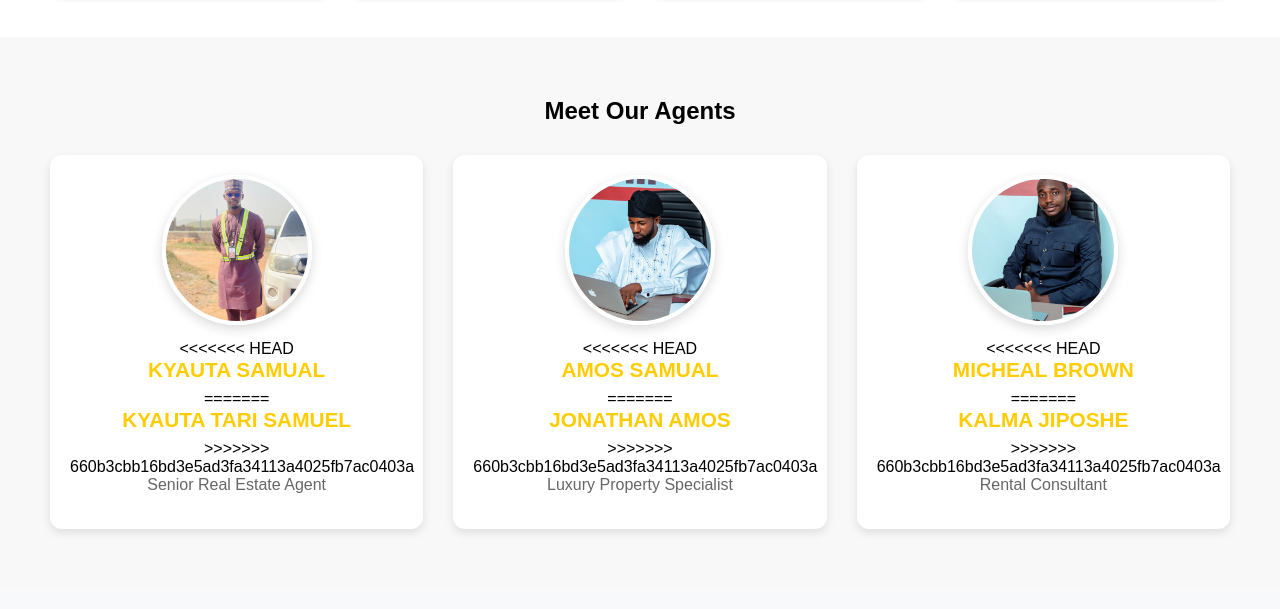
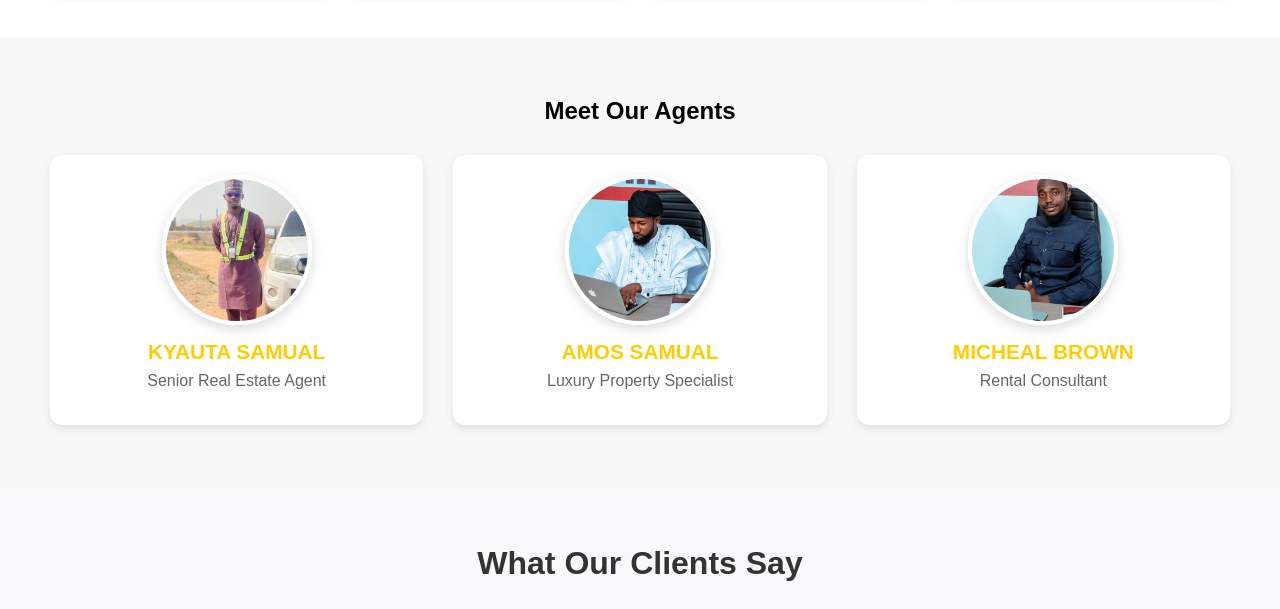
Before and after one commit to sadee1q/shimax, a plain HTML site: page index.html in a window 1280 px wide. Shown: the part 1644-2253 px from the top of the page. Drawn offline with Linux system fonts and the light colour scheme.

Commit message:
Update index.html

```diff
--- a/index.html
+++ b/index.html
@@ -43,7 +43,7 @@
 
     <div class="property-grid">
       <div class="property-card">
-        <img src="imageS/IMG-20250919-WA0004.jpg" alt="House">
+        <img src="images/IMG-20250919-WA0004.jpg" alt="House">
         <h3>Luxury Villa</h3>
         <p>₦250,000 · 4 Beds · 3 Baths</p>
       </div>
@@ -59,7 +59,7 @@
       </div>
 
       <div class="property-card">
-        <img src="imageS/IMG-20250919-WA0005.jpg" alt="House">
+        <img src="images/IMG-20250919-WA0005.jpg" alt="House">
         <h3>Luxury Villa</h3>
         <p>₦250,000 · 4 Beds · 3 Baths</p>
       </div>
@@ -94,11 +94,8 @@
       <!-- Agent 1 -->
       <div class="agent-card">
         <img src="image/IMG-20250918-WA0018.jpg" alt="Agent John Doe">
-<<<<<<< HEAD
+
         <h3>KYAUTA SAMUAL</h3>
-=======
-        <h3>KYAUTA TARI SAMUEL </h3>
->>>>>>> 660b3cbb16bd3e5ad3fa34113a4025fb7ac0403a
         <p>Senior Real Estate Agent</p>
 
       </div>
@@ -106,11 +103,8 @@
       <!-- Agent 2 -->
       <div class="agent-card">
         <img src="image/IMG-20250918-WA0011.jpg" alt="Agent Sarah Smith">
-<<<<<<< HEAD
+
         <h3> AMOS SAMUAL</h3>
-=======
-        <h3>JONATHAN AMOS</h3>
->>>>>>> 660b3cbb16bd3e5ad3fa34113a4025fb7ac0403a
         <p>Luxury Property Specialist</p>
 
       </div>
@@ -118,11 +112,9 @@
       <!-- Agent 3 -->
       <div class="agent-card">
         <img src="image/IMG-20250918-WA0026.jpg" alt="Agent Michael Brown">
-<<<<<<< HEAD
+
         <h3>MICHEAL BROWN</h3>
-=======
-        <h3>KALMA JIPOSHE</h3>
->>>>>>> 660b3cbb16bd3e5ad3fa34113a4025fb7ac0403a
+
         <p>Rental Consultant</p>
 
       </div>
```
